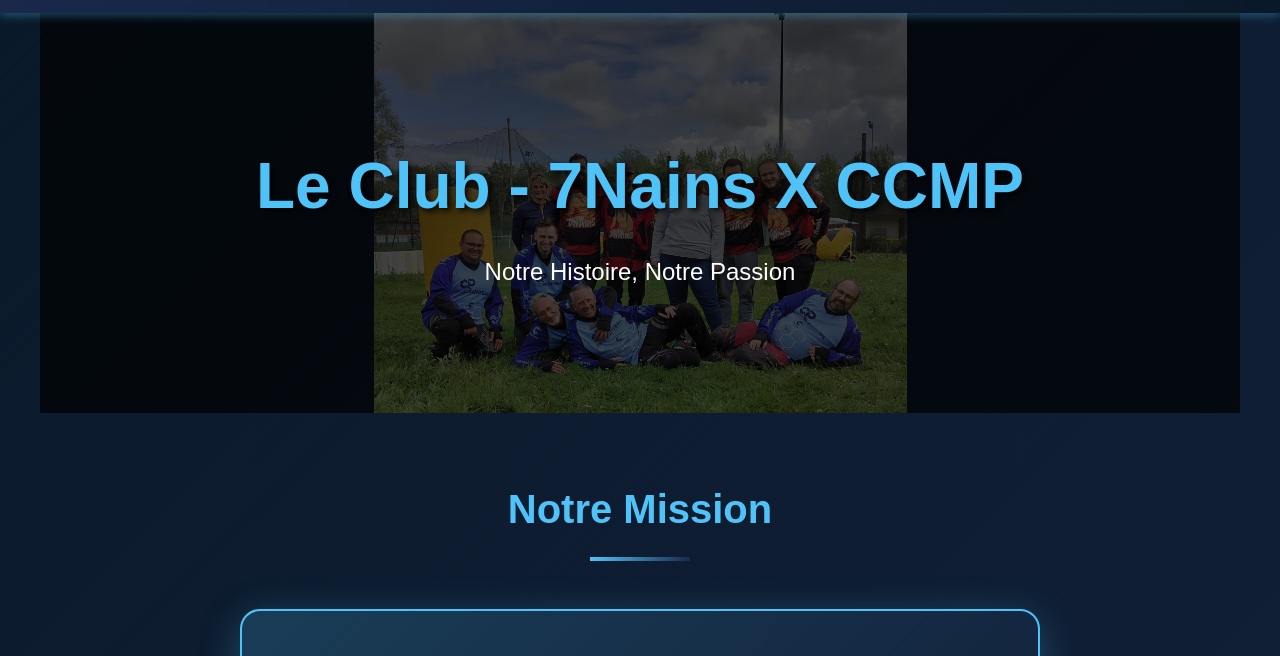
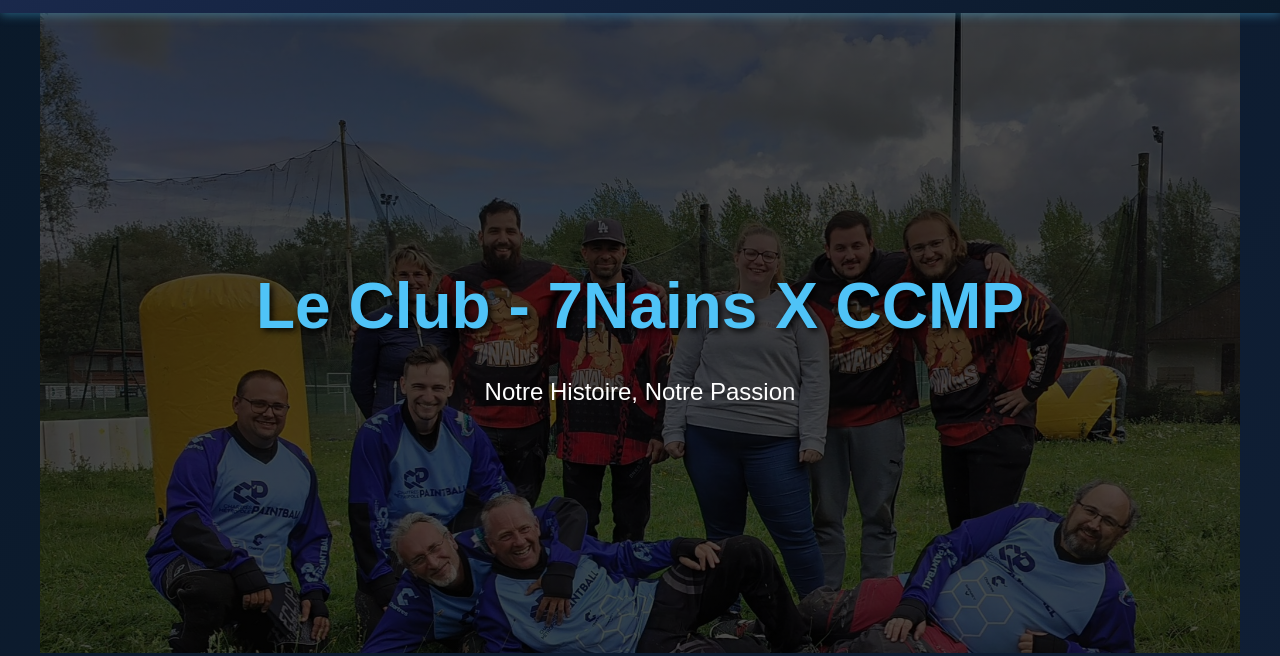
Before and after one commit to 0New2/7-Nains-Paintball, a plain HTML site: page club.html in a window 1280 px wide. Shown: the part 99-755 px from the top of the page. Drawn offline with Linux system fonts and the light colour scheme.

Commit message:
Update club.html

```diff
--- a/club.html
+++ b/club.html
@@ -92,10 +92,11 @@
         }
 
         /* Hero */
-        .hero {
+   .hero {
     background: linear-gradient(rgba(0, 0, 0, 0.7), rgba(0, 0, 0, 0.7)),
-                url('7nxccmp.jpg') center/contain no-repeat;
-            height: 400px;
+                url('7nxccmp.jpg') center/cover;
+    height: 80vh;
+    min-height: 600px;
             display: flex;
             align-items: center;
             justify-content: center;
```
